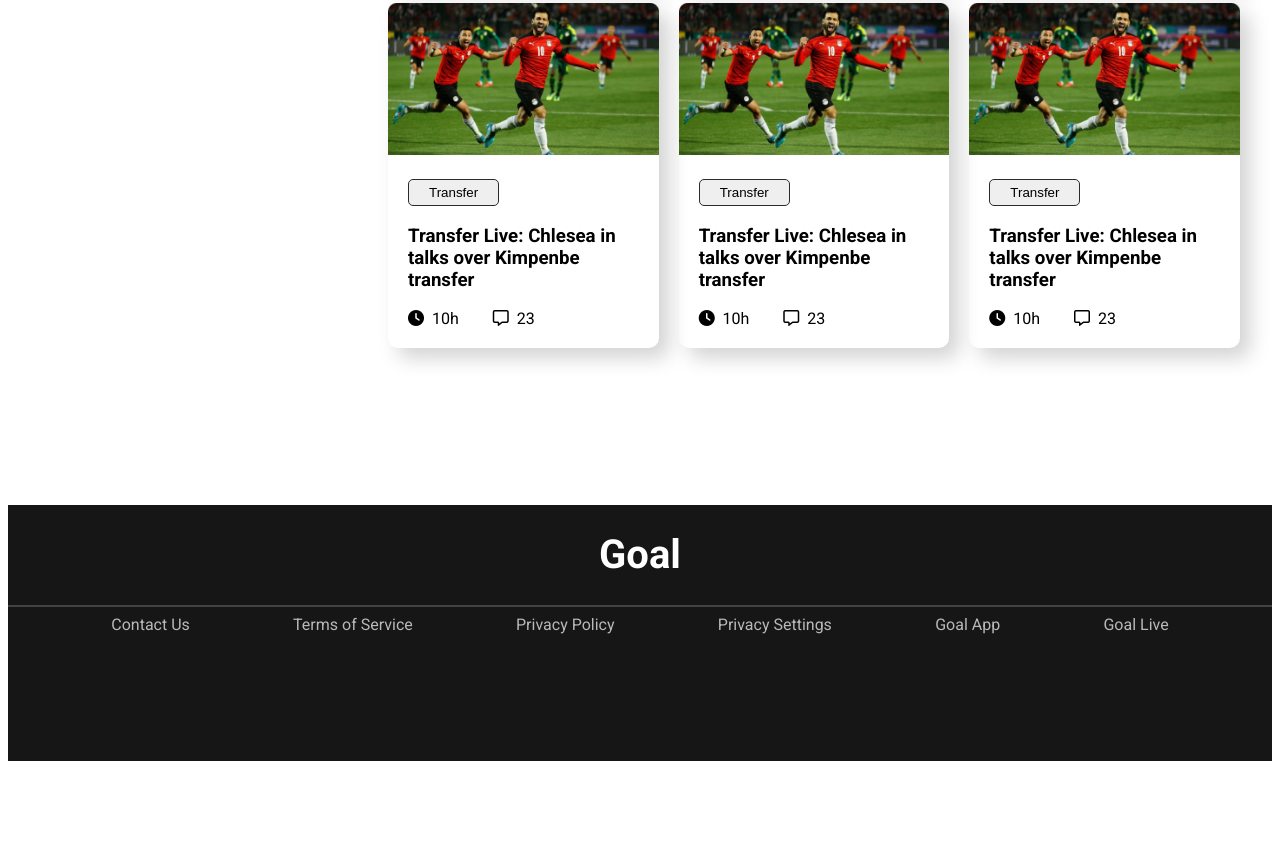
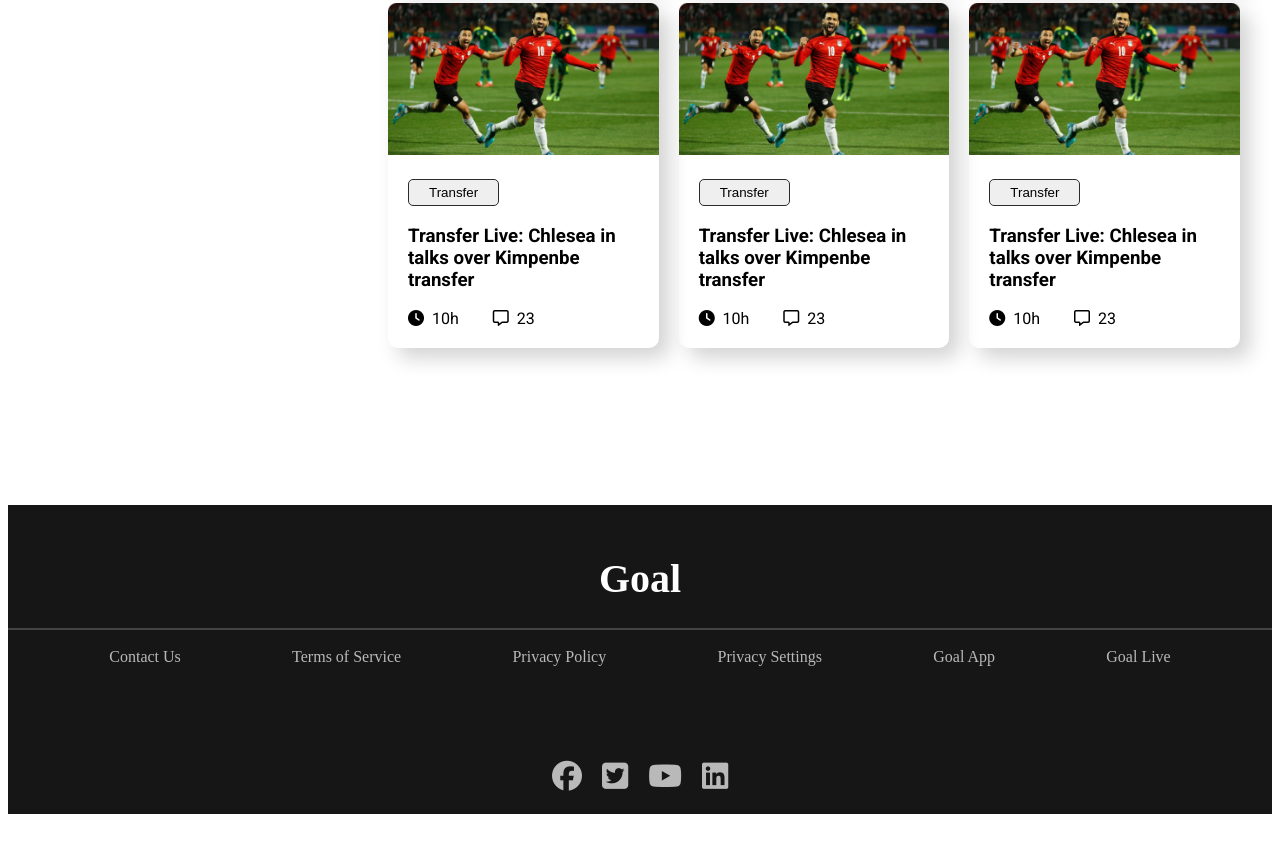
Before and after one commit to Merajhossain2002/world-cup, a plain HTML site: page index.html in a window 1280 px wide. Shown: the part 1111-1964 px from the top of the page. Before the commit the page ends 1880 px from the top, so only its background shows below. Drawn offline with Linux system fonts and the light colour scheme.

Commit message:
social icon and some css added

```diff
--- a/index.html
+++ b/index.html
@@ -35,7 +35,6 @@
           <img class="banner-image" src="assets/Banner Image.png" alt="" />
         </div>
       </div>
-      <div #="football-box"><img class="football" src="assets/football.png" alt=""></div>
     </header>
     <!-- header area end
     -------------------------- -->
@@ -138,7 +137,7 @@
       <!-- footer start
   -------------------- -->
   <footer>
-    <div class="container f-div">
+    <div class="f-div">
       <h1>Goal</h1>
       <hr>
       <nav>
@@ -149,7 +148,14 @@
         <a href="#">Goal App</a>
         <a href="#">Goal Live</a>
       </nav>
+      <div class="social">
+        <a href="#"><i class="fa-brands fa-facebook"></i></a>
+        <a href="#"><i class="fa-brands fa-twitter-square"></i></a>
+        <a href="#"><i class="fa-brands fa-youtube"></i></a>
+        <a href="#"><i class="fa-brands fa-linkedin"></i></a>
+      </div>
     </div>
+
   </footer>
   <!-- footer end
   ---------------------- -->
--- a/styles/style-1.css
+++ b/styles/style-1.css
@@ -207,7 +207,7 @@
 ^^^^^^^^^^^^^^^^^^^^^^^^^^ */
 footer {
   background-color: #161616;
-  display: flex;
+
 }
 .f-div {
   width: 100%;
@@ -218,12 +218,13 @@
   color: white;
   font-weight: 600;
   font-size: 40px;
+  padding-top: 50px;
 }
 footer hr {
   background: #ffffff1a;
   border: 1px solid rgba(255, 255, 255, 0.1);
 }
-footer > div > nav {
+footer  div  nav {
   display: flex;
   justify-content: space-evenly;
   align-items: center;
@@ -231,6 +232,19 @@
 footer nav a {
   text-decoration: none;
   color: #b9b9b9;
+  padding: 10px;
+}
+.social{
+  display: flex;
+  justify-content: center;
+  align-items: center;
+  margin: 5%;
+  padding: 10px;
+}
+.social a{
+  color: #b9b9b9;
+  padding: 10px;
+  font-size: 30px;
 }
 
 /*^^^^^^^^^^^^^^^^^^^^^^^^
@@ -268,7 +282,7 @@
   .banner-image {
     padding: 0% 15% 0% 15%;
   }
-  .football{
+  .football {
     display: none;
   }
   .blog {
@@ -296,6 +310,11 @@
   footer nav a {
     margin-bottom: 20px;
   }
+  .social{
+    flex-direction: column;
+    margin: 0px;
+    padding: 0px;
+  }
 }
 
 /*///// Tab device \\\\\*/
@@ -319,7 +338,7 @@
     padding-top: 70px;
     padding-right: 20px;
   }
-  .football{
+  .football {
     display: none;
   }
   .blog {
```
Also changed, not shown: upcoming.html (+3 -0 lines).
